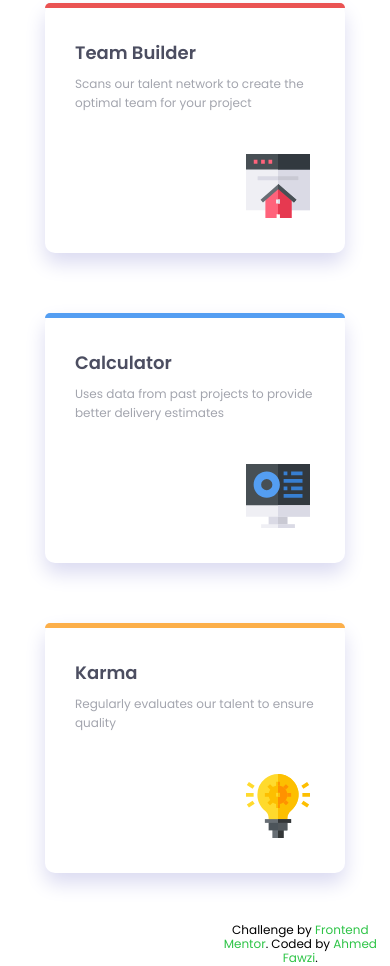
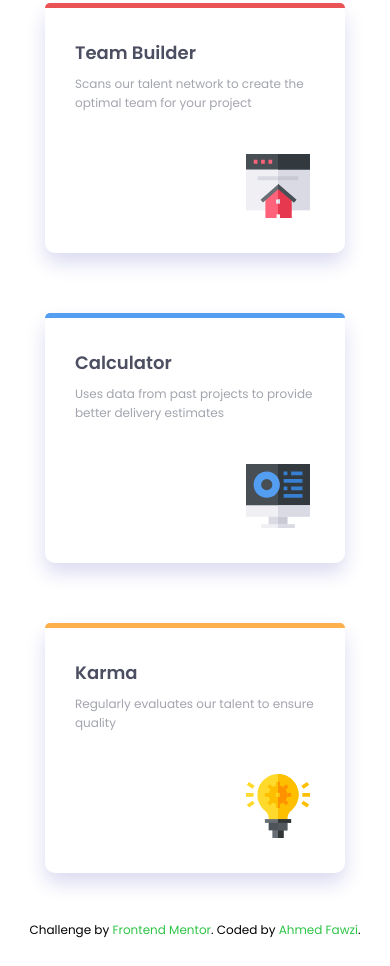
Before and after one commit to AhmedFawzi44/four-card-feature-Section, a plain HTML site: page index.html in a window 390 px wide. Shown: the part 573-1539 px from the top of the page. Drawn offline with Linux system fonts and the light colour scheme.

Commit message:
Upload The Design

```diff
--- a/css/main.css
+++ b/css/main.css
@@ -210,3 +210,9 @@ body {
         margin-top: 50px;
     }
 }
+@media (max-width:991px) {
+    .attribution{
+            position: relative;
+            left: 0;
+        }
+}
```
